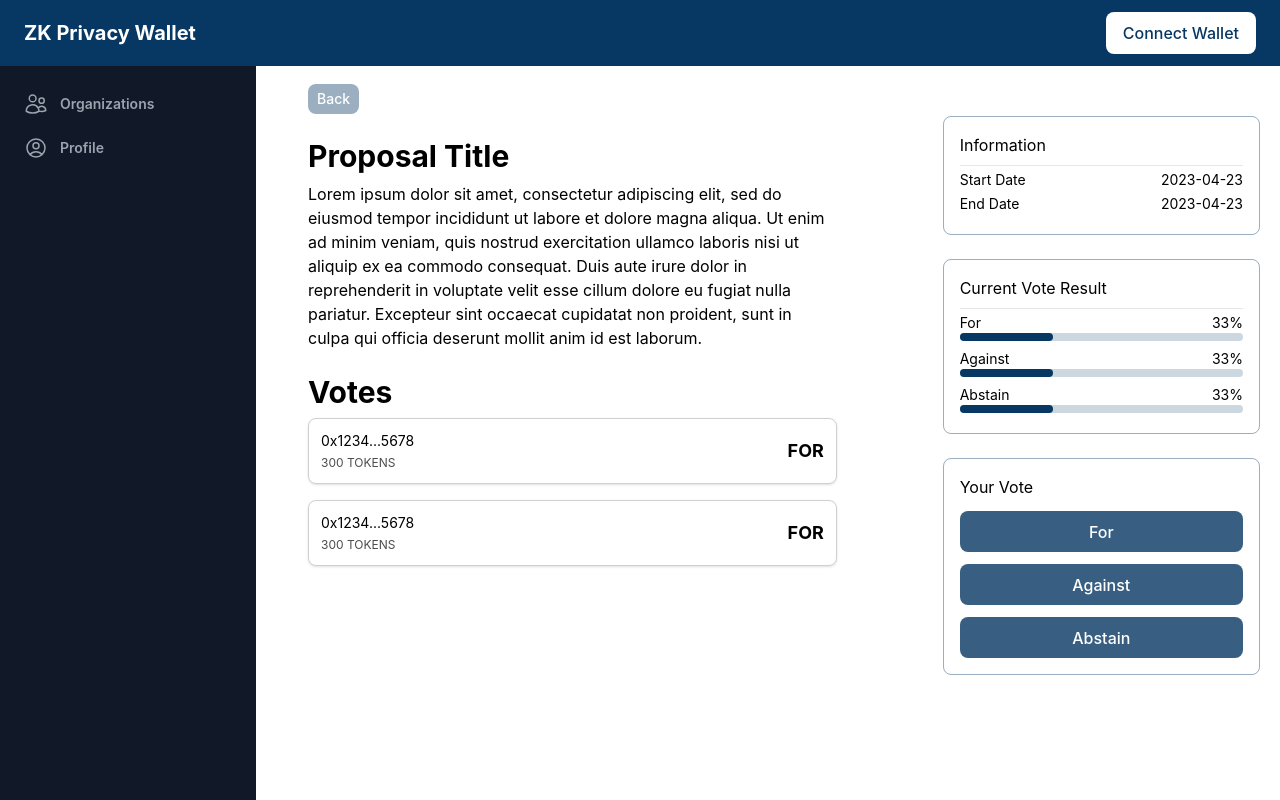
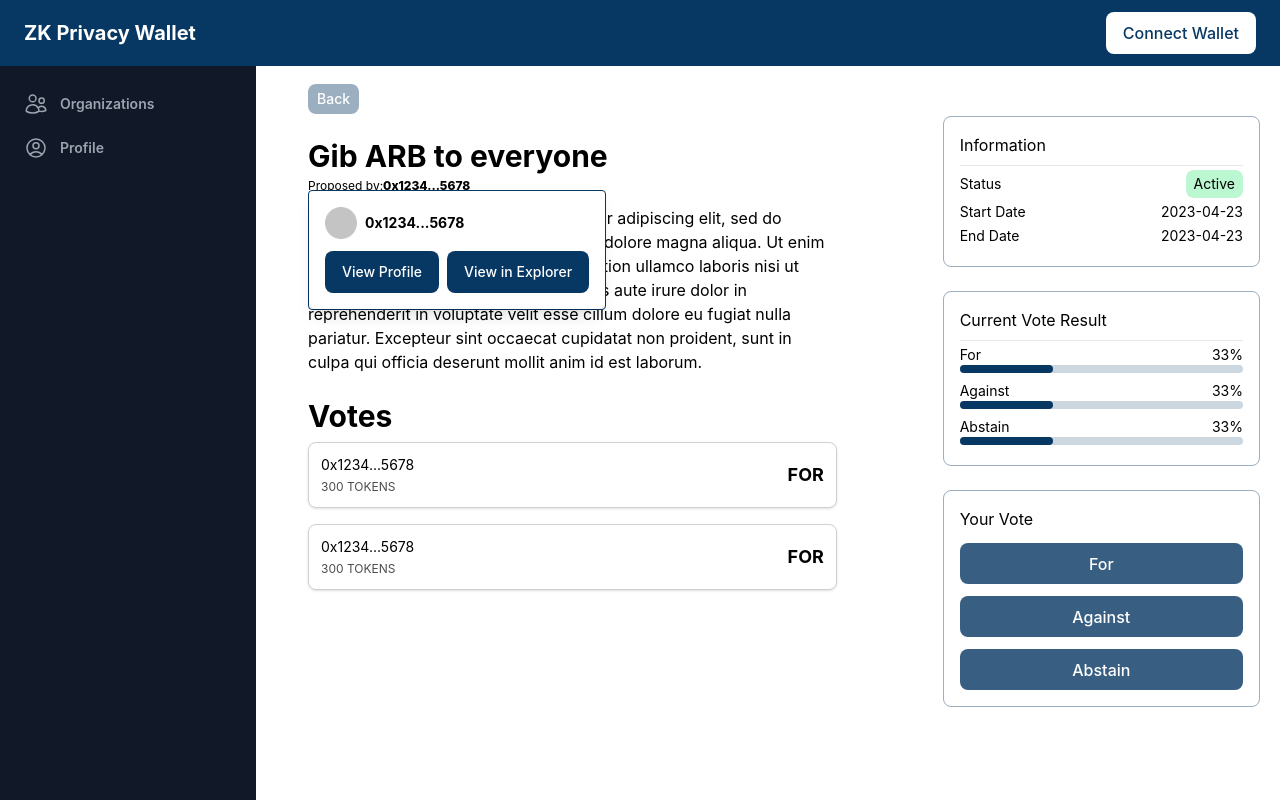
Before and after one commit to Ethglobal-ZK-Wallet/frontend, a React (Vite) app: page /vote/1 in a window 1280 px wide. Built offline with nearby package versions, Linux system fonts and the light colour scheme; grey boxes are pictures that could not be loaded.

Commit message:
feat: added tooltip and fixed imports

```diff
--- /dev/null
+++ b/src/components/Tooltip.tsx
@@ -0,0 +1,51 @@
+import { Transition } from '@headlessui/react'
+import { Fragment, useContext, useState } from 'react'
+
+const Tooltip = ({
+  content,
+  className = 'inline-flex pl-1',
+  tooltipClassName = 'bottom-auto translate-y-full bg-white rounded border border-navy-blue-500 text-sm',
+  children,
+}: {
+  content: string | React.ReactNode
+  className?: string
+  tooltipClassName?: string
+  learnMore?: boolean
+  children?: React.ReactNode
+}) => {
+  const [visible, setVisible] = useState(false)
+  return (
+    <div
+      className={`group flex items-center ${className} text-xs`}
+      onMouseEnter={() => {
+        setVisible(true)
+      }}
+      onMouseLeave={() => {
+        setVisible(false)
+      }}
+    >
+      <Transition
+        show={true}
+        as={Fragment}
+        enter="transition-opacity duration-300"
+        enterFrom="opacity-0"
+        enterTo="opacity-100"
+        leave="transition-opacity duration-200"
+        leaveFrom="opacity-100"
+        leaveTo="opacity-0"
+      >
+        <div className={`absolute ${tooltipClassName} z-50 flex flex-col items-center`}>
+          <span
+            className={`p-4 text-sm shadow-lg leading-6 rounded-lg min-w-fit text-black`}
+          >
+            {content}
+
+          </span>
+        </div>
+      </Transition>
+      {children}
+    </div>
+  )
+}
+
+export default Tooltip
--- /dev/null
+++ b/src/pages/Vote/AccountTooltip/index.tsx
@@ -0,0 +1,32 @@
+import Button from "../../../components/Button"
+
+const AccountTooltip = ({
+  account
+}:{
+  account: string
+}) => {
+  return (
+    <div className="flex flex-col gap-3">
+      <div className="flex gap-2 items-center">
+        <img src="/placeholder.png" className='w-8 h-auto object-contain' alt="Logo"/>
+        <p className="font-bold">{account}</p>
+      </div>
+      <div className="flex gap-2 justify-between">
+        <Button
+          className = 'min-w-fit w-full py-2 lg:px-4 font-medium rounded-lg overflow-hidden flex justify-center bg-navy-blue-500 text-white items-center'
+          onClick={() => {}}
+        >
+          View Profile
+        </Button>
+        <Button
+          className = 'min-w-fit w-full py-2 lg:px-4 font-medium rounded-lg overflow-hidden flex justify-center bg-navy-blue-500 text-white items-center'
+          onClick={() => {}}
+        >
+          View in Explorer
+        </Button>
+      </div>
+    </div>
+  )
+}
+
+export default AccountTooltip
--- a/src/pages/Vote/index.tsx
+++ b/src/pages/Vote/index.tsx
@@ -1,7 +1,10 @@
 import Button from "../../components/Button"
+import Tooltip from "../../components/Tooltip"
+import AccountTooltip from "./AccountTooltip"
 import VotingModule from "./VotingModule"
 
 const Vote = () => {
+  const account = "0x1234...5678"
   return (
     <div className="flex">
       <div className="flex flex-col gap-2 w-2/3">
@@ -17,9 +20,27 @@ const Vote = () => {
           </h1>
         </div>
         <div className="w-10/12 flex flex-col gap-2">
-          <h2 className="text-3xl font-bold mt-4">
-            Proposal Title
-          </h2>
+          <div className="mt-4 flex flex-col">
+            <h2 className="text-3xl font-bold">
+              Gib ARB to everyone
+            </h2>
+            <Tooltip
+              className="w-full"
+              tooltipClassName = 'bottom-auto mt-32 bg-white rounded border border-navy-blue-500 text-sm'
+              content={
+                <AccountTooltip account={account}/>
+              }
+            >
+              <div
+                className="p-1 pl-2 pr-4 -translate-x-2 hover:bg-navy-blue-500/20 rounded"
+              >
+                Proposed by:
+                <span className="font-extrabold">{account}</span>
+              </div>
+
+            </Tooltip>
+          </div>
+
           <p>Lorem ipsum dolor sit amet, consectetur adipiscing elit, sed do eiusmod tempor incididunt ut labore et dolore magna aliqua.
             Ut enim ad minim veniam, quis nostrud exercitation ullamco laboris nisi ut aliquip ex ea commodo consequat.
             Duis aute irure dolor in reprehenderit in voluptate velit esse cillum dolore eu fugiat nulla pariatur.
@@ -50,6 +71,10 @@ const Vote = () => {
         <div className="p-4 border border-navy-blue-500/40 rounded-lg divide-y flex flex-col gap-2">
           <p>Information</p>
           <ul className="flex flex-col text-sm gap-1 py-1">
+            <li className="flex justify-between items-center">
+              <span>Status</span>
+              <div className="w-fit p-1 px-2 bg-green-200 rounded-lg">Active</div>
+            </li>
             <li className="flex justify-between">
               <span>Start Date</span>
               <span>2023-04-23</span>
```
Also changed, not shown: public/placeholder.png (renamed from src/assets/placeholder.png).
